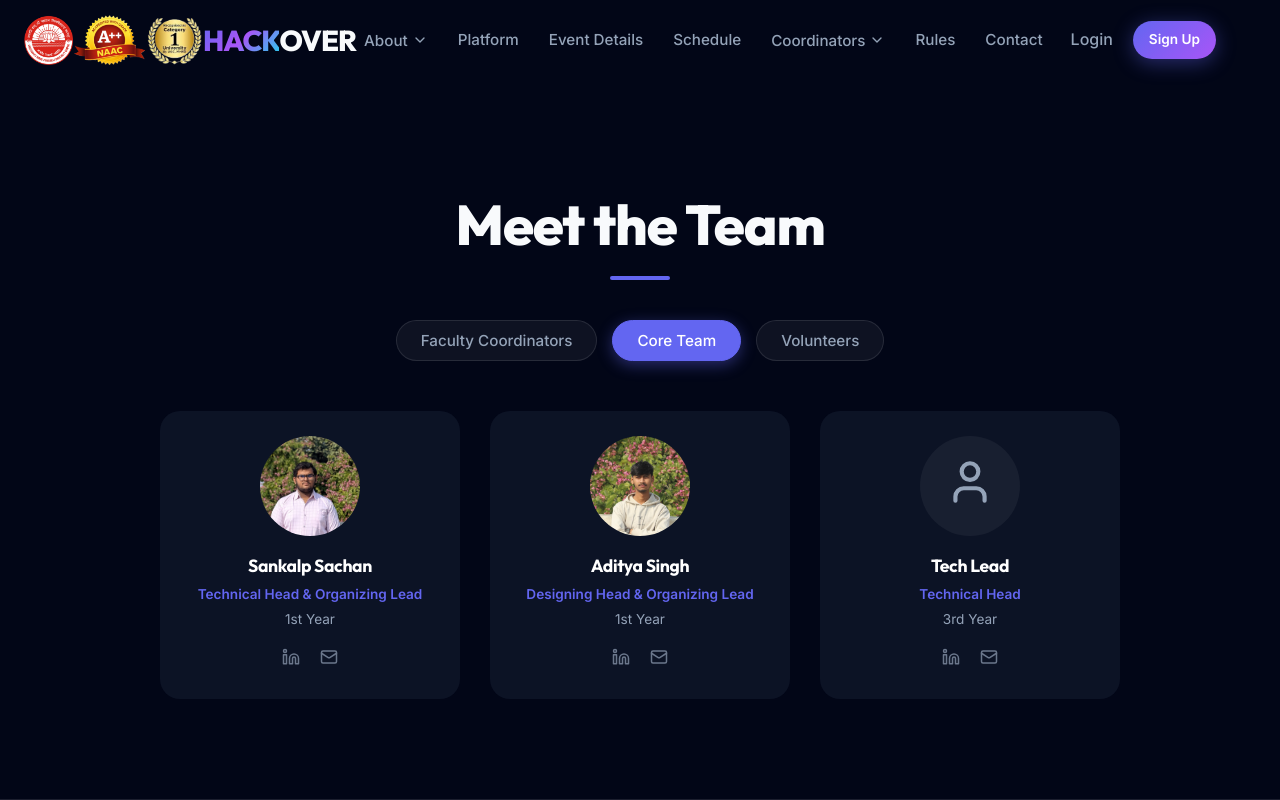
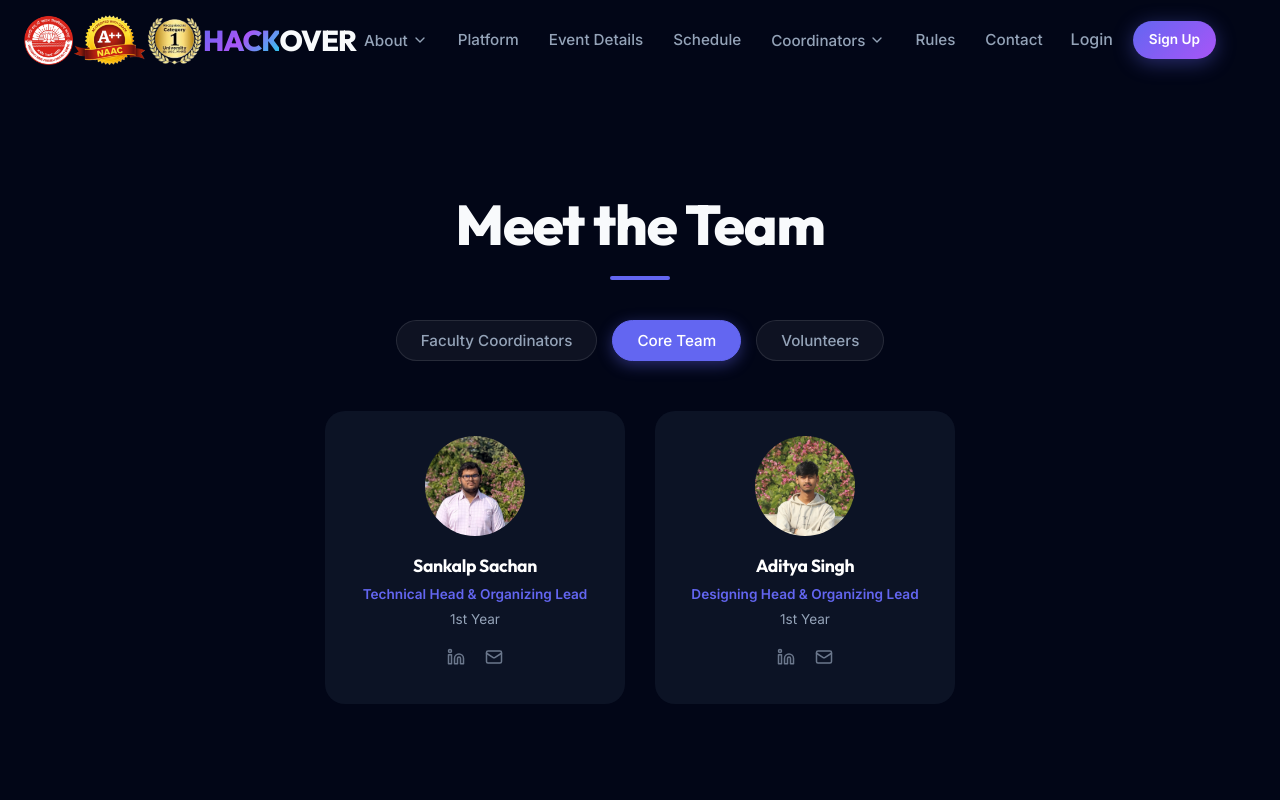
Before and after one commit to sankalp-sachan/Main-website, a React (Vite) app: page /coordinators in a window 1280 px wide. Shown: the top 800 px of the page. Built offline with nearby package versions, Linux system fonts and the light colour scheme.

Commit message:
addiing the link of email and linkedin

```diff
--- a/src/sections/Coordinators.jsx
+++ b/src/sections/Coordinators.jsx
@@ -21,41 +21,45 @@
                 name: "Mr. Ravikant Mishra",
                 role: "Faculty Advisor",
                 dept: "Computer Application",
-                image: "rkm.png"
+                image: "rkm.png",
+                email: null,
+                linkedin: null
             },
             {
                 name: "Mr. Anand Kumar Mishra",
                 role: "Event Coordinator",
                 dept: "Computer Application",
-                image: "akm.png"
+                image: "akm.png",
+                email: null,
+                linkedin: null
             }
         ],
         team: [
             {
                 name: "Sankalp Sachan",
-                role: "Technical Head & Organizing Lead ",
+                role: "Technical Head & Organizing Lead",
                 year: "1st Year",
-                image: "Sankalp.jpeg"
+                image: "Sankalp.jpeg",
+                email: "sankalpsachan2007@gmail.com",
+                linkedin: "https://www.linkedin.com/in/sachansankalp2007"
             },
             {
                 name: "Aditya Singh",
                 role: "Designing Head & Organizing Lead",
                 year: "1st Year",
-                image: "aditya.jpeg"
-            },
-            {
-                name: "Tech Lead",
-                role: "Technical Head",
-                year: "3rd Year",
-                image: null
-            },
+                image: "aditya.jpeg",
+                email: "singhadi0655@gmail.com",
+                linkedin: "https://www.linkedin.com/in/aditya-singh2006"
+            }
         ],
         volunteers: [
             {
                 name: "Volunteer 1",
                 role: "Event Support",
                 year: "2nd Year",
-                image: null
+                image: null,
+                email: null,
+                linkedin: null
             },
 
         ]
@@ -105,8 +109,16 @@
                                 <div className="member-detail">{member.dept || member.year}</div>
 
                                 <div className="member-links">
-                                    <button className="icon-btn"><Linkedin size={18} /></button>
-                                    <button className="icon-btn"><Mail size={18} /></button>
+                                    {member.linkedin && (
+                                        <a href={member.linkedin} target="_blank" rel="noopener noreferrer" className="icon-btn" title="LinkedIn">
+                                            <Linkedin size={18} />
+                                        </a>
+                                    )}
+                                    {member.email && (
+                                        <a href={`mailto:${member.email}`} className="icon-btn" title="Email">
+                                            <Mail size={18} />
+                                        </a>
+                                    )}
                                 </div>
                             </div>
                         </div>
```
